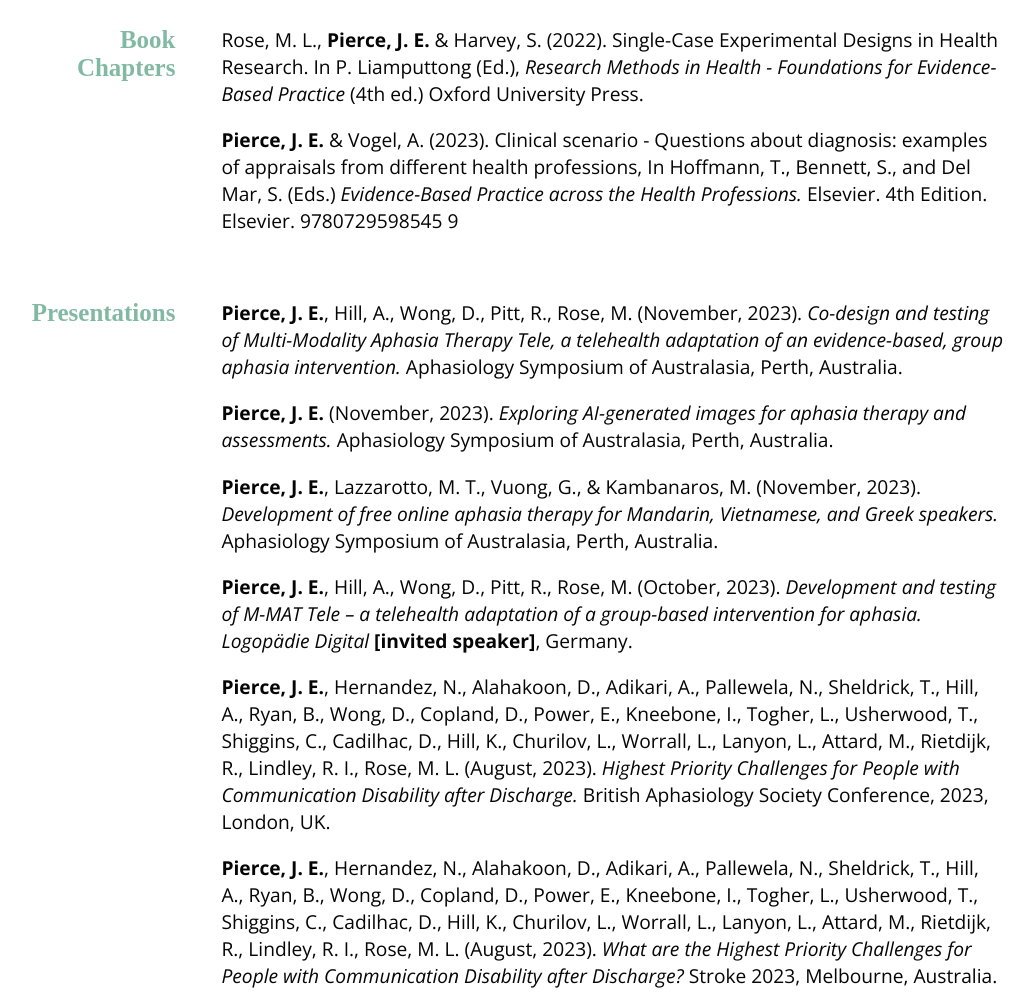
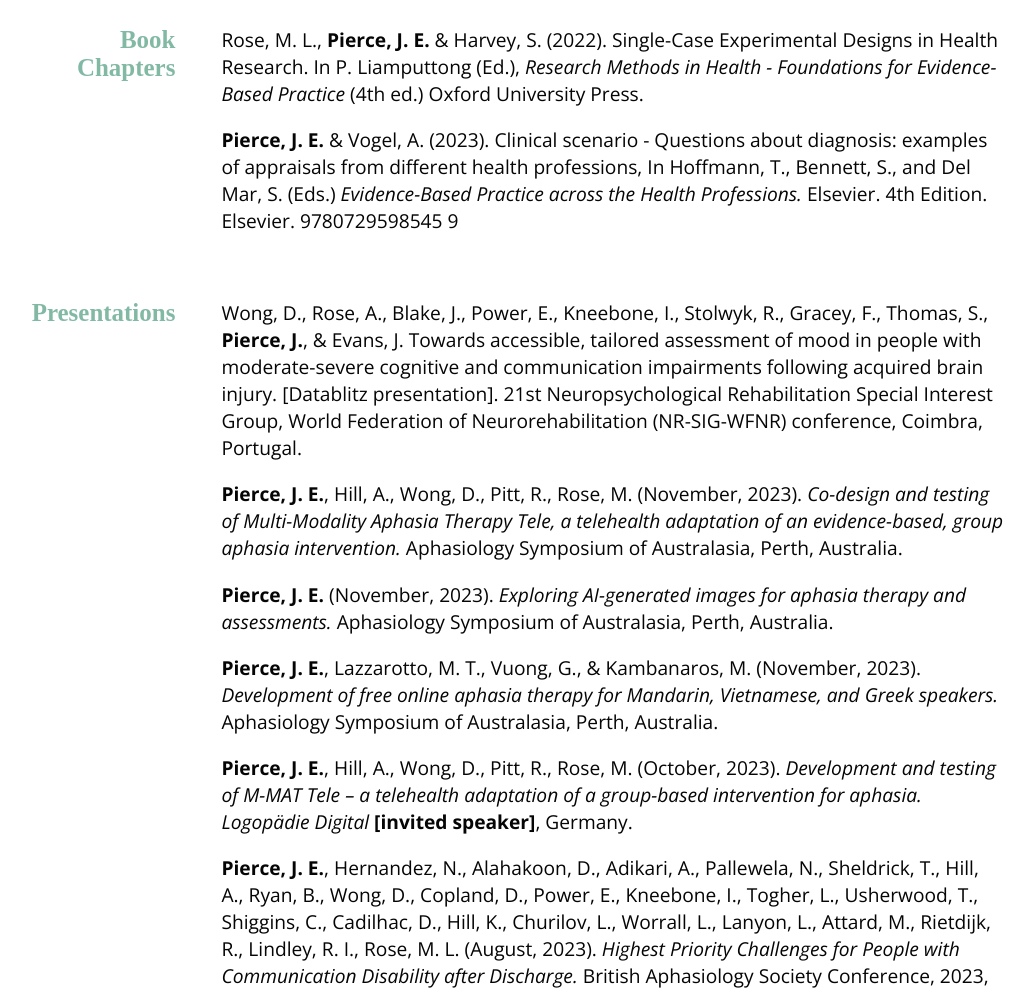
Before and after one commit to JohnEPierce/JohnEPierce.github.io, a plain HTML site: page CV.html in a window 1280 px wide. Shown: the part 6869-7861 px from the top of the page, without its empty margins (124-1158 px from the left). Drawn offline with nearby package versions, Linux system fonts and the light colour scheme; a script that the page names is missing.

Commit message:
Add WFNR presentations

```diff
--- a/CV.html
+++ b/CV.html
@@ -753,6 +753,7 @@
             <div class="rightColMask-container">
                 <div class="rightColMask"></div>
             </div>
+                <p>Wong, D., Rose, A., Blake, J., Power, E., Kneebone, I., Stolwyk, R., Gracey, F., Thomas, S., <b>Pierce, J.</b>, & Evans, J. Towards accessible, tailored assessment of mood in people with moderate-severe cognitive and communication impairments following acquired brain injury. [Datablitz presentation]. 21st Neuropsychological Rehabilitation Special Interest Group, World Federation of Neurorehabilitation (NR-SIG-WFNR) conference, Coimbra, Portugal.</p>
                 <p><b>Pierce, J. E.</b>, Hill, A., Wong, D., Pitt, R., Rose, M. (November, 2023). <i>Co-design and testing of Multi-Modality Aphasia Therapy Tele, a telehealth adaptation of an evidence-based, group aphasia intervention.</i> Aphasiology Symposium of Australasia, Perth, Australia.</p>
                 <p><b>Pierce, J. E.</b> (November, 2023). <i>Exploring AI-generated images for aphasia therapy and assessments.</i> Aphasiology Symposium of Australasia, Perth, Australia.</p>
                 <p><b>Pierce, J. E.</b>, Lazzarotto, M. T., Vuong, G., & Kambanaros, M. (November, 2023). <i>Development of free online aphasia therapy for Mandarin, Vietnamese, and Greek speakers.</i> Aphasiology Symposium of Australasia, Perth, Australia.</p>
@@ -966,6 +967,9 @@
             <div class="rightColMask-container">
                 <div class="rightColMask"></div>
             </div>
+                <div class="poster">
+                  Ottaway, G., Nicola, E., Stolwyk, R., Gracey, F., Evans, J., Blake, J., Kneebone, I., Power, E., Rose, A., Thomas, S., <b>Pierce, J.</b> & Wong, D. Identifying key concepts in measures of depression and anxiety used with acquired brain injury cohorts. [Poster presentation]. 21st Neuropsychological Rehabilitation Special Interest Group, World Federation of Neurorehabilitation (NR-SIG-WFNR) conference, Coimbra, Portugal.
+                </div>
                 <div class="poster">
                     <p><b>Pierce,
                     J. E.</b>,
```
